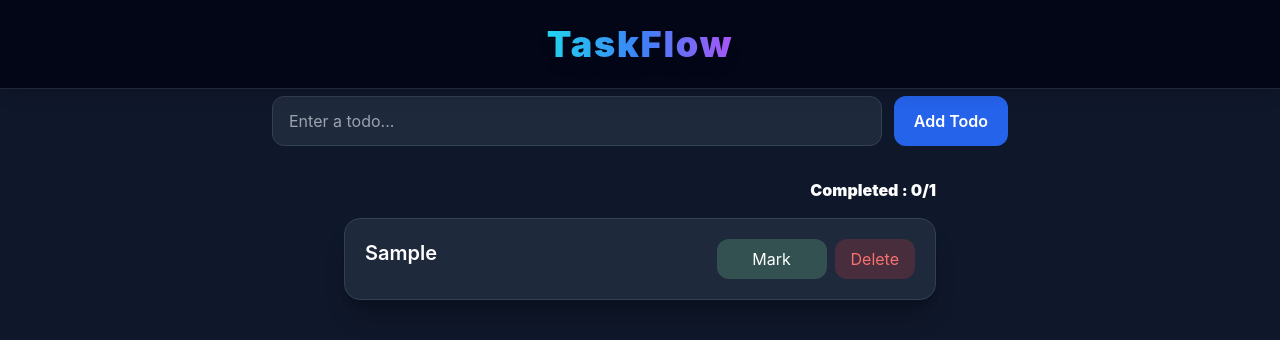
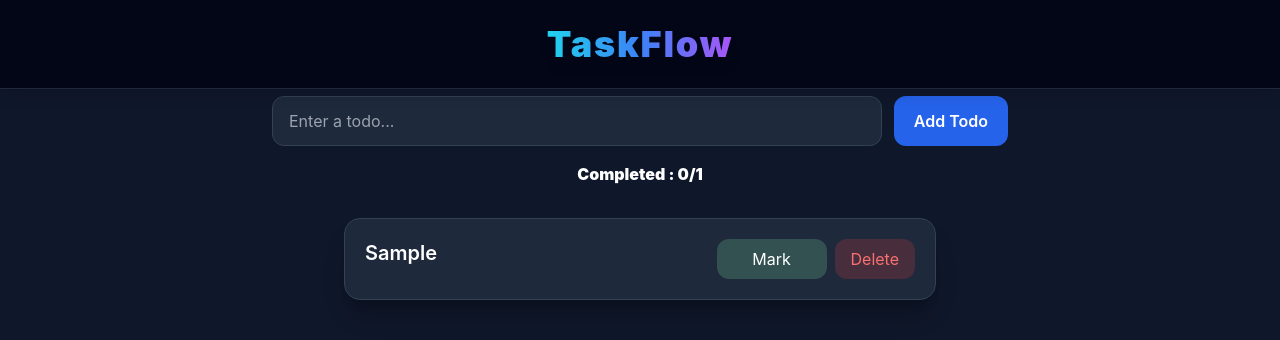
Before and after one commit to subhashkumar65284/react-redux-todo-app, a React (Create React App) app: page / in a window 1280 px wide. Both pictures are taken after typing "Sample" into the empty fields and a click on the button "Add Todo". Shown: the top 340 px of the page. Built offline with nearby package versions, Linux system fonts and the light colour scheme.

Commit message:
CSS fixes

```diff
--- a/src/App.js
+++ b/src/App.js
@@ -91,6 +91,13 @@ function App() {
           </button>
         </div>
         {/* Todo List */}
+        {todos && todos.length > 0 ? (
+          <div className="flex justify-center font-black mt-4 mb-4">
+            Completed : {countCompleted()}/{todos.length}
+          </div>
+        ) : (
+          <div className="flex justify-end font-black mt-4 mb-4"></div>
+        )}
         <div
           className="
         overflow-y-auto
@@ -108,13 +115,6 @@ function App() {
         "
         >
           <div className="space-y-4">
-            {todos && todos.length > 0 ? (
-              <div className="flex justify-end font-black mt-4 mb-4">
-                Completed : {countCompleted()}/{todos.length}
-              </div>
-            ) : (
-              <div className="flex justify-end font-black mt-4 mb-4"></div>
-            )}
             {todos && todos.length > 0 ? (
               todos.map(({ id, todo, status }) => (
                 <div
```
